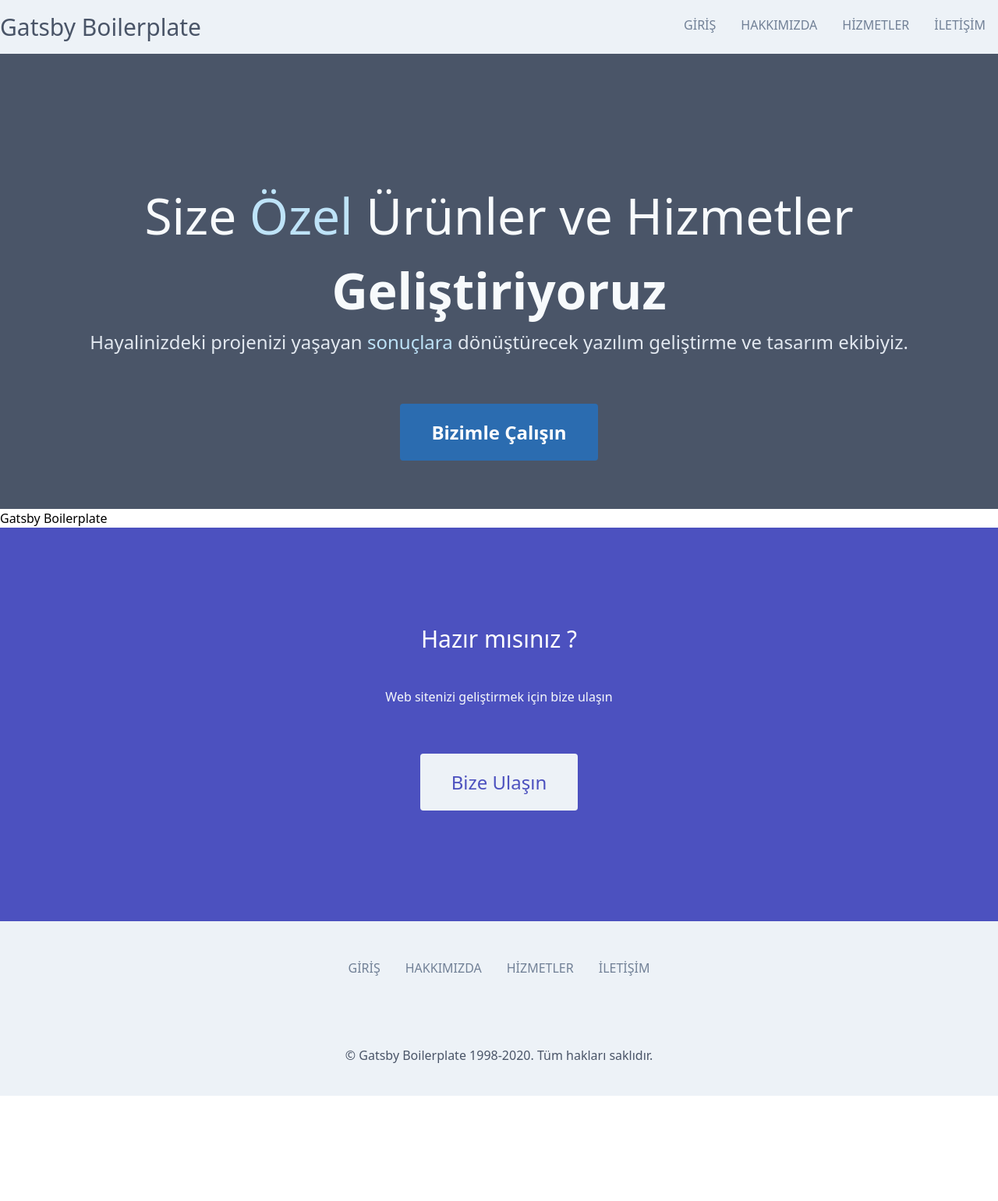
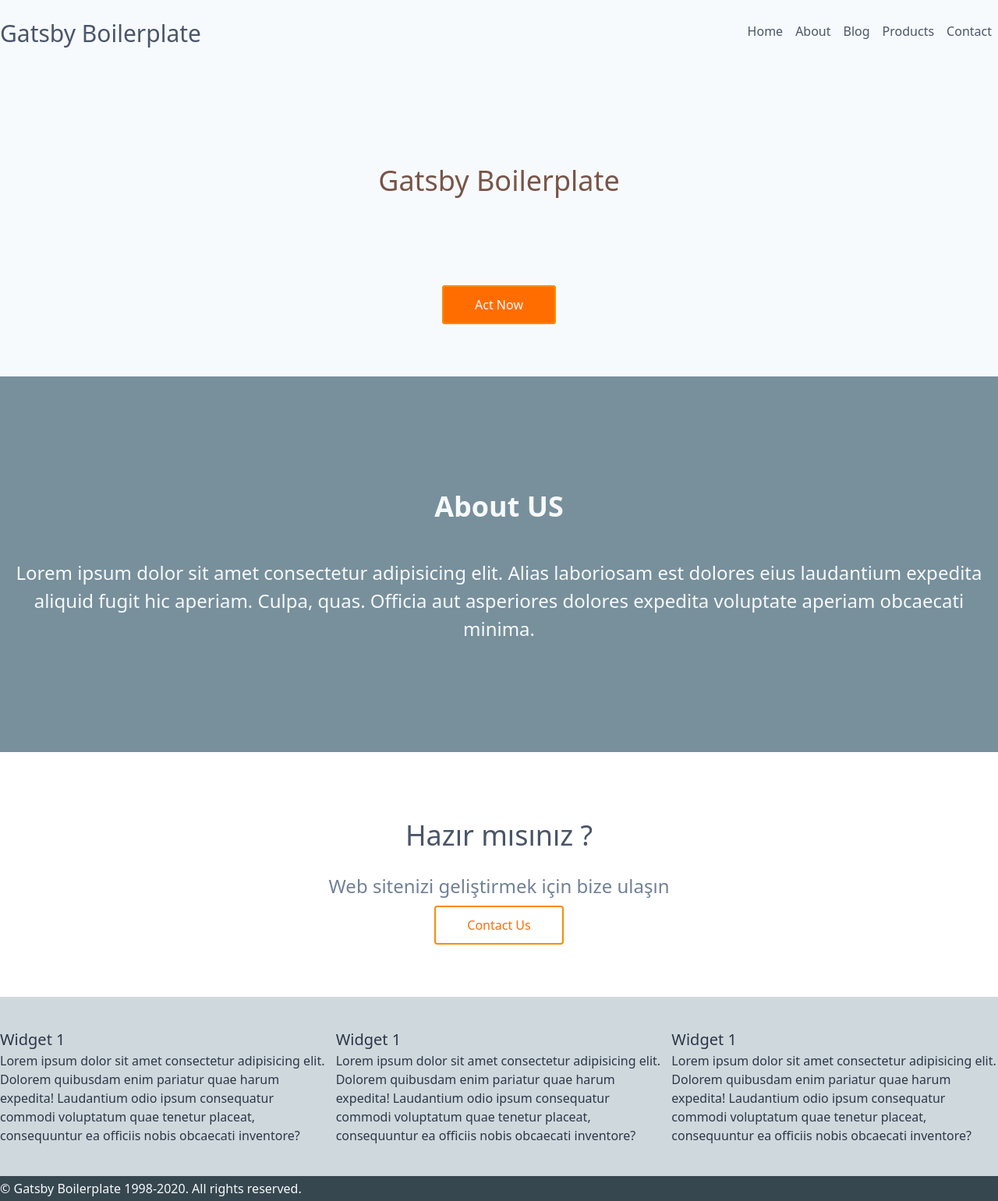
Before and after one commit to ertankayalar/under, a Gatsby site: page / in a window 1280 px wide. Shown: the whole page at 78% size. Before the commit the page ends 1406 px from the top, so only its background shows below. Built offline with nearby package versions, Linux system fonts and the light colour scheme; Gatsby itself is replaced by a stand-in of ours.

Commit message:
new layout, component updates

```diff
--- a/src/components/cta.js
+++ b/src/components/cta.js
@@ -4,28 +4,19 @@ import PropTypes from "prop-types"
 import ActionButton from "../components/action-button"
 
 
-const cta = ({ to, title, message }) => (
+const cta = ({ title, message, buttonLink, buttonText }) => (
 
 
-<div className="w-full bg-indigo-700 py-20">
-  <div className="container mx-auto my-10 text-center">
-    <div className="row">
-    <h5 className="text-3xl text-white">{ title }</h5>
 
-    </div>
-    <div className="row py-10">
-    <p className="text-center text-gray-100 mx-10 block">
-      { message }
-    </p>
-
-    </div>
-    <div className="row py-10">
-    <ActionButton to="/iletisim/" title="Bize Ulaşın" className="bg-gray-200 text-2xl py-5 px-10 text-indigo-700 rounded hover:bg-green-400 hover:text-white"/>
-    </div>
-
+  <div class="w-full bg-white">
+  <div class="container mx-auto text-center py-20 px-10">
+      <h2 class="text-4xl text-gray-700">{ title }</h2>
+      <p class="text-2xl text-gray-600 my-5">{ message }</p>
+      <Link to={ buttonLink } className="btn-outline">{ buttonText }</Link>
   </div>
 
 </div>
+
 
 
 
@@ -34,14 +25,16 @@ const cta = ({ to, title, message }) => (
 
 cta.propTypes = {
     title: PropTypes.string,
-    to: PropTypes.string,
-    message: PropTypes.string
+    message: PropTypes.string,
+    buttonLink: PropTypes.string,
+    buttonText: PropTypes.string
   }
 
   cta.defaultProps = {
     title: ``,
-    to: ``,
-    message: ``
+    message: ``,
+    buttonLink: `/contact/`,
+    buttonText: `Contact Us`
   }
 
   export default cta
--- a/src/components/footer.js
+++ b/src/components/footer.js
@@ -6,24 +6,38 @@ import Menu from "../components/menu"
 
 const Footer = ({ siteTitle }) => (
 
-
-    <footer class="bg-gray-200 text-gray-700 w-full">
-          <Menu menuClassName="container flex justify-center mx-auto p-10" itemClassName="block py-2 px-4 text-gray-600 hover:text-gray-700" />
-
-    <div className="container flex justify-center mx-auto p-10">
-      <p>
-      © { siteTitle } 1998-{new Date().getFullYear()}.
-      {` `}
-       Tüm hakları saklıdır.
-
-      </p>
+  <footer className="bg-bluegray-100 w-full">
+  <div className="container mx-auto py-10">
+      <div className="grid grid-cols-3 gap-3 text-gray-800">
+          <div>
+              <h4 className="text-xl">Widget 1</h4>
+              <p>Lorem ipsum dolor sit amet consectetur adipisicing elit. Dolorem quibusdam enim pariatur quae harum expedita! Laudantium odio ipsum consequatur commodi voluptatum quae tenetur placeat, consequuntur ea officiis nobis obcaecati inventore?</p>
+          </div>
+          <div>
+              <h4 className="text-xl">Widget 1</h4>
+              <p>Lorem ipsum dolor sit amet consectetur adipisicing elit. Dolorem quibusdam enim pariatur quae harum expedita! Laudantium odio ipsum consequatur commodi voluptatum quae tenetur placeat, consequuntur ea officiis nobis obcaecati inventore?</p>
+          </div>
+          <div>
+              <h4 className="text-xl">Widget 1</h4>
+              <p>Lorem ipsum dolor sit amet consectetur adipisicing elit. Dolorem quibusdam enim pariatur quae harum expedita! Laudantium odio ipsum consequatur commodi voluptatum quae tenetur placeat, consequuntur ea officiis nobis obcaecati inventore?</p>
+          </div>
+      </div>
 
 
   </div>
 
+  <div className="w-full py-1 bg-bluegray-800">
+      <div className="container mx-auto text-gray-100">
+          <p>
+      © { siteTitle } 1998-{new Date().getFullYear()}.
+      {` `}
+      All rights reserved.
 
+      </p>
 
-  </footer>
+      </div>
+  </div>
+</footer>
 
 
   )
--- a/src/components/header.js
+++ b/src/components/header.js
@@ -5,18 +5,28 @@ import Menu from "../components/menu"
 
 const Header = ({ siteTitle }) => (
 
+  <header className="w-full  bg-gray-100 ">
+  <nav className="container mx-auto grid md:grid-cols-3">
 
-  <header className="w-full  bg-gray-200">
-  <div className="container mx-auto flex justify-between py-3 text-gray-700">
-      <div>
+      <div className="md:col-span-1 flex justify-between items-center md:justify-start py-5">
+          <span className="text-3xl text-gray-700">
+          <Link to="/"> {siteTitle} </Link>
+          </span>
 
-        <span className="block text-3xl">
-        <Link to="/"> {siteTitle} </Link>
-        </span>
+          <div className="px-4 cursor-pointer md:hidden" id="burger">
+              <svg className="w-6 h-6" fill="none" stroke-linecap="round" stroke-linejoin="round" stroke-width="2" stroke="currentColor" viewBox="0 0 24 24"><path d="M4 6h16M4 12h16M4 18h16"></path></svg>
+            </div>
       </div>
-        <Menu />
-  </div>
-  </header>
+
+      <Menu />
+
+
+
+
+  </nav>
+
+</header>
+
 
 )
 
--- a/src/components/hero.js
+++ b/src/components/hero.js
@@ -1,30 +1,34 @@
 import React from "react"
 import { Link } from "gatsby"
 import PropTypes from "prop-types"
-import ActionButton from "../components/action-button"
 
-const Hero = ({ siteTitle }) => (
+const Hero = ({ heroTitle, heroMessage, buttonLink, buttonText }) => (
+
+  <div className="w-full bg-gray-100 h-auto">
+  <div className="container mx-auto py-20 text-center">
+      <h1 className="text-4xl py-10 text-brown-500">{ heroTitle }</h1>
+      <p className="text-2xl text-gray-500 py-10">{ heroMessage }</p>
+      <Link to={ buttonLink } className="btn">{ buttonText }</Link>
+  </div>
+</div>
 
 
-<div className="w-full bg-gray-700 text-center">
-<div className="container mx-auto  py-20">
-  <h1 className="text-6xl font-light mt-20 text-gray-100">Size <span className="text-blue-200">Özel</span> Ürünler ve Hizmetler <span className="font-semibold text-blue-200s">Geliştiriyoruz</span></h1>
-  <p className="text-2xl text-gray-300 font-light mb-20">
-  Hayalinizdeki projenizi yaşayan <span className="text-blue-200">sonuçlara</span> dönüştürecek yazılım geliştirme ve tasarım ekibiyiz.
-  </p>
-  <ActionButton to="/iletisim/" title="Bizimle Çalışın" />
-</div>
-</div>
 
 
 )
 
 Hero.propTypes = {
-  siteTitle: PropTypes.string,
+  heroTitle: PropTypes.string,
+  heroMessage: PropTypes.string,
+  buttonLink: PropTypes.string,
+  buttonText: PropTypes.string
 }
 
 Hero.defaultProps = {
-  siteTitle: ``,
+  heroTitle: `Value Proposition`,
+  heroMessage: `We are ready for your requests`,
+  buttonLink: `/`,
+  buttonText: `Contact Us`
 }
 
 export default Hero
--- a/src/components/menu.js
+++ b/src/components/menu.js
@@ -3,14 +3,19 @@ import PropTypes from "prop-types"
 import React from "react"
 
 const Menu = ({ menuClassName, itemClassName }) => (
-<div className={ menuClassName }>
 
-<Link className={ itemClassName } to="/">GİRİŞ</Link>
-<Link className={ itemClassName } to="/hakkimizda/">HAKKIMIZDA</Link>
-<Link className={ itemClassName } to="/hizmetler/">HİZMETLER</Link>
-<Link className={ itemClassName } to="/iletisim/">İLETİŞİM</Link>
+    <div class="md:col-span-2 py-5 hidden md:block" id="menu">
 
+    <ul class="flex flex-wrap md:justify-end">
+        <li class="text-gray-700 py-2 w-full text-center md:px-2 md:w-auto md:inline-block hover:text-primary-600"><a href="/">Home</a></li>
+        <li class="text-gray-700 py-2 w-full text-center md:px-2 md:w-auto md:inline-block hover:text-primary-600"><a href="/about">About</a></li>
+        <li class="text-gray-700 py-2 w-full text-center md:px-2 md:w-auto md:inline-block hover:text-primary-600"><a href="/blog">Blog</a></li>
+        <li class="text-gray-700 py-2 w-full text-center md:px-2 md:w-auto md:inline-block hover:text-primary-600"><a href="/products">Products</a></li>
+        <li class="text-gray-700 py-2 w-full text-center md:px-2 md:w-auto md:inline-block hover:text-primary-600"><a href="/contact">Contact</a></li>
+    </ul>
 </div>
+
+
 
 
 )
--- /dev/null
+++ b/src/pages/about.js
@@ -0,0 +1,65 @@
+import React from "react"
+import { Link } from "gatsby"
+
+import Layout from "../components/layout"
+import Image from "../components/image"
+import SEO from "../components/seo"
+import Hero from "../components/hero"
+import CTA from "../components/cta"
+
+const AboutPage = () => (
+  <Layout>
+    <SEO title="About" />
+
+    <div className="w-full bg-primary-500 text-white py-10">
+            <div className="container mx-auto my-auto">
+                <h1 className="text-4xl font-semibold">About - Page Full Width</h1>
+
+                <div className="block py-3 -ml-3 text-sm font-light">
+                    <a href="#" className="hover:bg-indigo-600 py-2 px-3 rounded">Home</a> <span className="px-2">/</span>
+                    <a href="#" className="hover:bg-indigo-600 py-2 px-3 rounded">Parent</a> <span className="px-2">/</span>
+                    <span className="text-gray-300">Here</span>
+                </div>
+
+
+                <p className="text-lg font-normal">Açıklama Lorem ipsum dolor, sit amet consectetur adipisicing elit.</p>
+
+            </div>
+        </div>
+
+        <div class="container mx-auto h-100 py-4">
+            <div class="main prose-xl py-2 text-bluegray-600">
+                <article class="mb-5">
+                    <h1 class="my-2">Page Full width</h1>
+
+                    <p>Lorem, ipsum dolor sit amet consectetur adipisicing elit. Rerum sequi tenetur ipsam atque minus dolore? Fugiat, minima excepturi quasi, placeat quis, culpa aspernatur unde voluptatum cum nobis vitae ab impedit.</p>
+                    <p>Lorem, ipsum dolor sit amet consectetur adipisicing elit. Illum quod delectus saepe nostrum perspiciatis cum tempore placeat enim blanditiis ut, repellendus dicta fuga ea quas hic adipisci cupiditate. Consequatur, numquam.</p>
+
+                    <h2>Başlık 2</h2>
+
+                    <p>Lorem ipsum dolor sit amet consectetur adipisicing elit. Nulla repudiandae ducimus fugiat officia, dignissimos tempore aspernatur eum eligendi eveniet necessitatibus sit dolorem officiis asperiores ea placeat praesentium. Dignissimos, fugiat rem.</p>
+
+                    <p>Lorem ipsum dolor, sit amet consectetur adipisicing elit. Dicta similique accusamus veniam cupiditate eligendi error laboriosam harum sunt, cumque laudantium, minima et hic quidem iusto, fugiat molestiae! Alias, repudiandae eum!</p>
+                    <p>
+                        <span>Lorem ipsum dolor sit amet consectetur adipisicing elit. Quaerat, voluptatibus ab enim architecto blanditiis fuga? Obcaecati, numquam ea. Beatae eligendi debitis officia asperiores et totam corporis doloremque distinctio magnam unde.</span>
+                        <span>Deserunt aut necessitatibus maxime fugit ipsam dolorum rerum incidunt ea id beatae. Maiores, officia dolore laudantium debitis quibusdam nostrum vitae nobis pariatur excepturi incidunt odit dolor consectetur dolores sapiente reprehenderit.</span>
+                        <span>Quia cupiditate a officiis itaque ipsum placeat quas cumque dignissimos non, accusantium inventore architecto eveniet? Velit quo, voluptates, animi aliquam sapiente harum expedita optio sit, officiis illum atque inventore reprehenderit.</span>
+                        <span>Laboriosam officiis consequatur veniam eum et sed quas dolor laudantium! Architecto laborum repellat sapiente, nesciunt earum sit eius, quos, nemo eos consectetur in placeat. Fugiat officia modi enim deserunt iure?</span>
+                        <span>Quod, facilis sit! Voluptates consequatur impedit ex repellendus distinctio architecto eius provident laborum in beatae quisquam quis voluptatibus sapiente praesentium quod sequi, commodi sunt suscipit quibusdam placeat fuga hic ducimus.</span>
+                    </p>
+                    <p>Lorem ipsum, dolor sit amet consectetur adipisicing elit. Aliquam aliquid fugit labore corporis asperiores facere sint tempore assumenda autem repellendus minus possimus voluptate cupiditate, veritatis nisi voluptates placeat laborum eaque?</p>
+                    <p>Tenetur quam eligendi non, tempore consequatur eos distinctio deleniti explicabo laudantium perferendis id ad est commodi sunt aliquam, ut enim veritatis nihil deserunt modi inventore earum consectetur. Repellat, iste hic?</p>
+                    <h3>Başlık 3</h3>
+                    <p>Consequatur nam libero, distinctio beatae veritatis officiis aliquid repudiandae. Iste nesciunt, quasi amet nostrum eos dolorum incidunt sunt, nulla quaerat accusamus dicta provident quibusdam, aperiam officiis sequi facere ea quos!</p>
+                    <p>Doloribus, vitae! Voluptatem fugiat impedit ex iste ipsam! Porro eos quidem in at tenetur quam obcaecati natus eum sunt vero minima dignissimos labore, perspiciatis dolor, ut modi laboriosam sit odio?</p>
+                    <p>Itaque blanditiis quibusdam alias, optio commodi fugiat aperiam? At voluptas quibusdam quam voluptatibus nihil minus. Odit facilis quisquam nam amet hic aut illo molestiae corrupti aliquam. Maiores necessitatibus fugit nam.</p>
+                </article>
+
+            </div>
+        </div>
+
+    <CTA  title="Hazır mısınız ?" message="Web sitenizi geliştirmek için bize ulaşın" />
+  </Layout>
+)
+
+export default AboutPage
--- a/src/pages/index.js
+++ b/src/pages/index.js
@@ -10,10 +10,16 @@ import CTA from "../components/cta"
 const IndexPage = () => (
   <Layout>
     <SEO title="Home" />
-    <Hero siteTitle="Gatsby Boilerplate" />
-    <h1>Gatsby Boilerplate</h1>
+    <Hero heroTitle="Gatsby Boilerplate" heroMessage="" buttonLink="/contact/" buttonText="Act Now" />
 
-    <CTA to="/iletisim/" title="Hazır mısınız ?" message="Web sitenizi geliştirmek için bize ulaşın" />
+    <div className="w-full bg-bluegray-400 py-20 text-center text-gray-100">
+            <div className="container mx-auto my-10">
+
+                <h2 className="text-4xl font-semibold py-5">About US</h2>
+                <p className="py-5 text-2xl">Lorem ipsum dolor sit amet consectetur adipisicing elit. Alias laboriosam est dolores eius laudantium expedita aliquid fugit hic aperiam. Culpa, quas. Officia aut asperiores dolores expedita voluptate aperiam obcaecati minima.</p>
+            </div>
+        </div>
+    <CTA  title="Hazır mısınız ?" message="Web sitenizi geliştirmek için bize ulaşın" />
   </Layout>
 )
 
```
Also changed, not shown: src/pages/contact.js (added).
